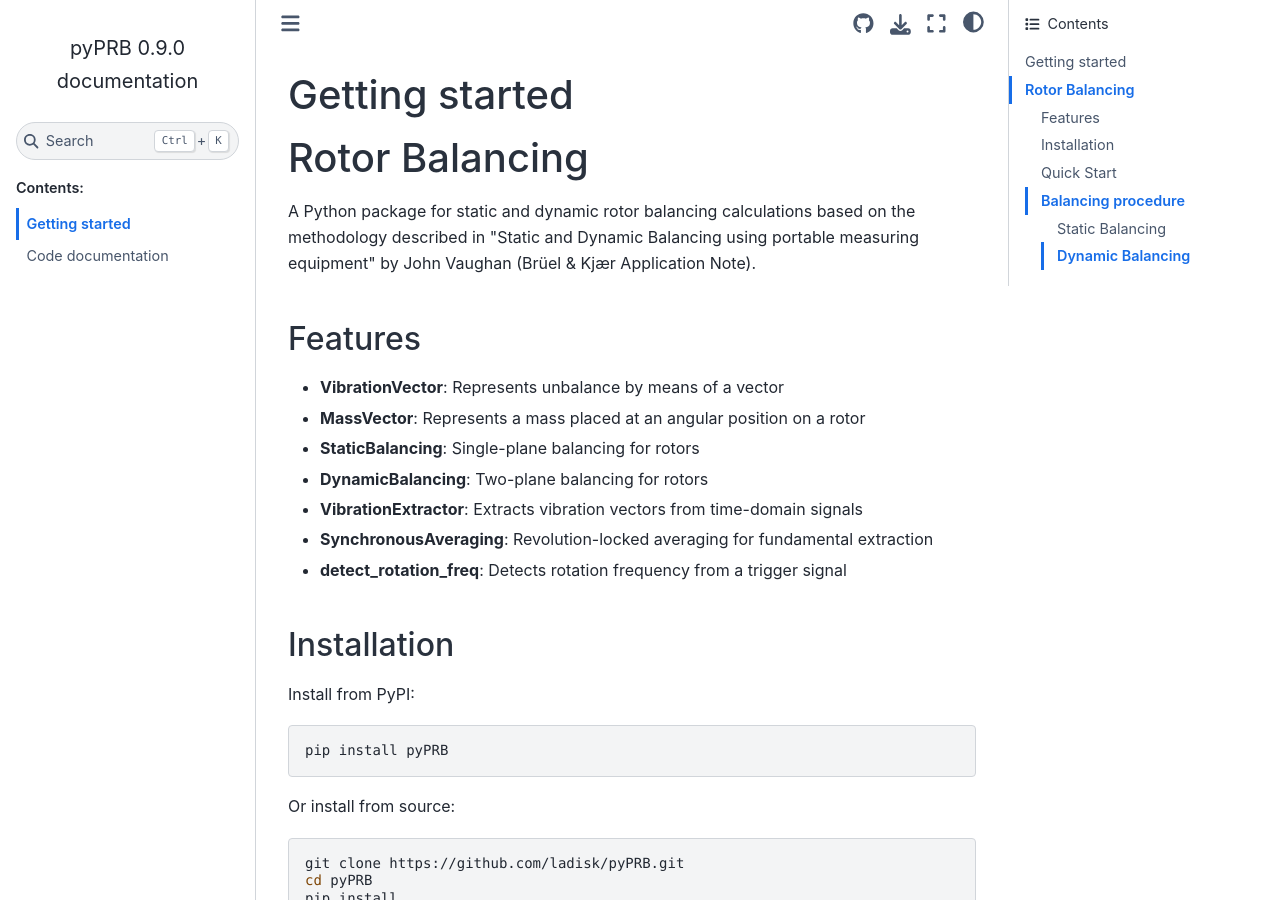
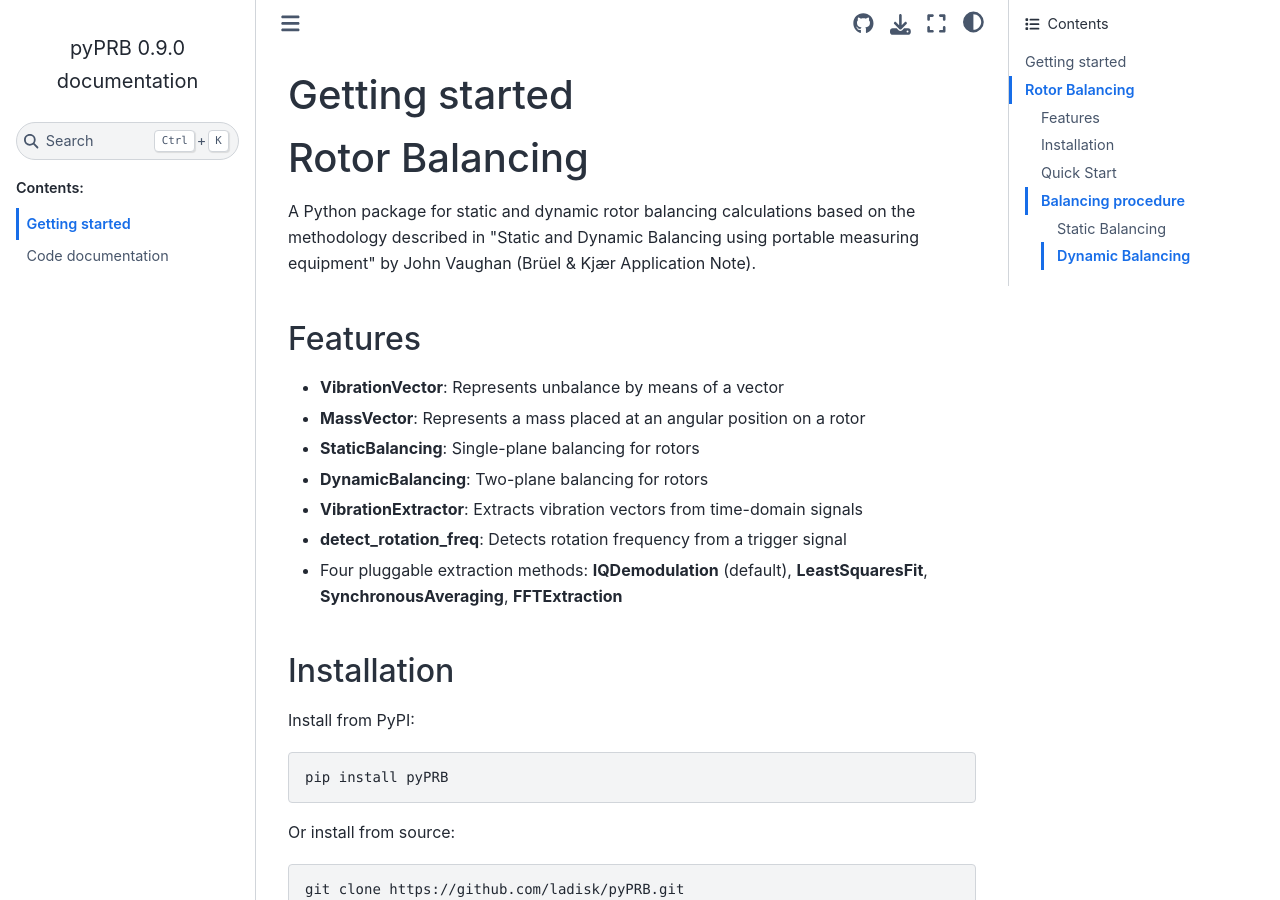
Before and after one commit to ladisk/pyPRB, a Sphinx documentation site: the page built from docs/source/getting_started.rst, in a window 1280 px wide and 900 px high. Built offline with Sphinx 7.4.7 and the Sphinx Book theme 1.1.4, drawn with Linux system fonts in a browser that asks for light colours; some of the changed text lies outside the part shown.

Commit message:
Switch default extraction method from SynchronousAveraging to IQDemodulation

```diff
--- a/README.rst
+++ b/README.rst
@@ -12,8 +12,9 @@ Features
 * **StaticBalancing**: Single-plane balancing for rotors
 * **DynamicBalancing**: Two-plane balancing for rotors
 * **VibrationExtractor**: Extracts vibration vectors from time-domain signals
-* **SynchronousAveraging**: Revolution-locked averaging for fundamental extraction
 * **detect_rotation_freq**: Detects rotation frequency from a trigger signal
+* Four pluggable extraction methods: **IQDemodulation** (default),
+  **LeastSquaresFit**, **SynchronousAveraging**, **FFTExtraction**
 
 Installation
 ------------
@@ -138,7 +139,7 @@ Extracting Vibration Vectors from Measurements
     # 1. Detect rotation frequency from the trigger signal
     f0 = detect_rotation_freq(trigger, sample_rate=sample_rate, max_freq=50.0)
 
-    # 2. Create extractor (default method: synchronous averaging)
+    # 2. Create extractor (default method: IQ demodulation)
     extractor = VibrationExtractor(sample_rate=sample_rate, rotation_freq=f0)
 
     # 3. Extract vibration vectors for each measurement run
--- a/pyPRB/__init__.py
+++ b/pyPRB/__init__.py
@@ -50,7 +50,7 @@ Dynamic balancing:
 """
 
 from .core import VibrationVector, MassVector, StaticBalancing, DynamicBalancing
-from .processing import VibrationExtractor, SynchronousAveraging, FFTExtraction, IQDemodulation, LeastSquaresFit, detect_rotation_freq
+from .processing import VibrationExtractor, IQDemodulation, LeastSquaresFit, SynchronousAveraging, FFTExtraction, detect_rotation_freq
 from .__version__ import __version__, __author__, __email__
 
 # Define what gets imported with "from pyPRB import *"
@@ -60,10 +60,10 @@ __all__ = [
     'StaticBalancing',
     'DynamicBalancing',
     'VibrationExtractor',
+    'IQDemodulation',
+    'LeastSquaresFit',
     'SynchronousAveraging',
     'FFTExtraction',
-    'IQDemodulation',
-    'LeastSquaresFit',
     'detect_rotation_freq',
     '__version__',
 ]
```
Also changed, not shown: other parts of README.rst (+2 -2 lines), docs/source/code.rst (+20 -20 lines), 4 other files.
